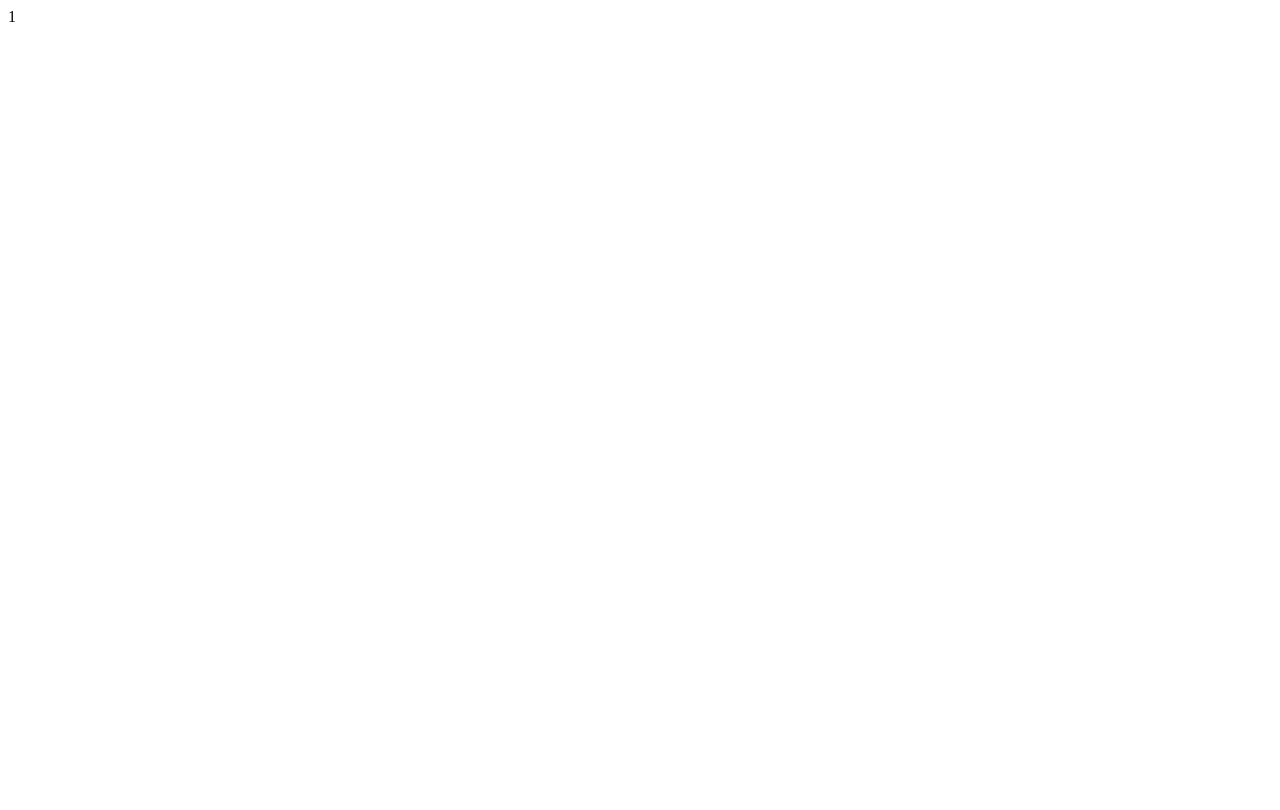
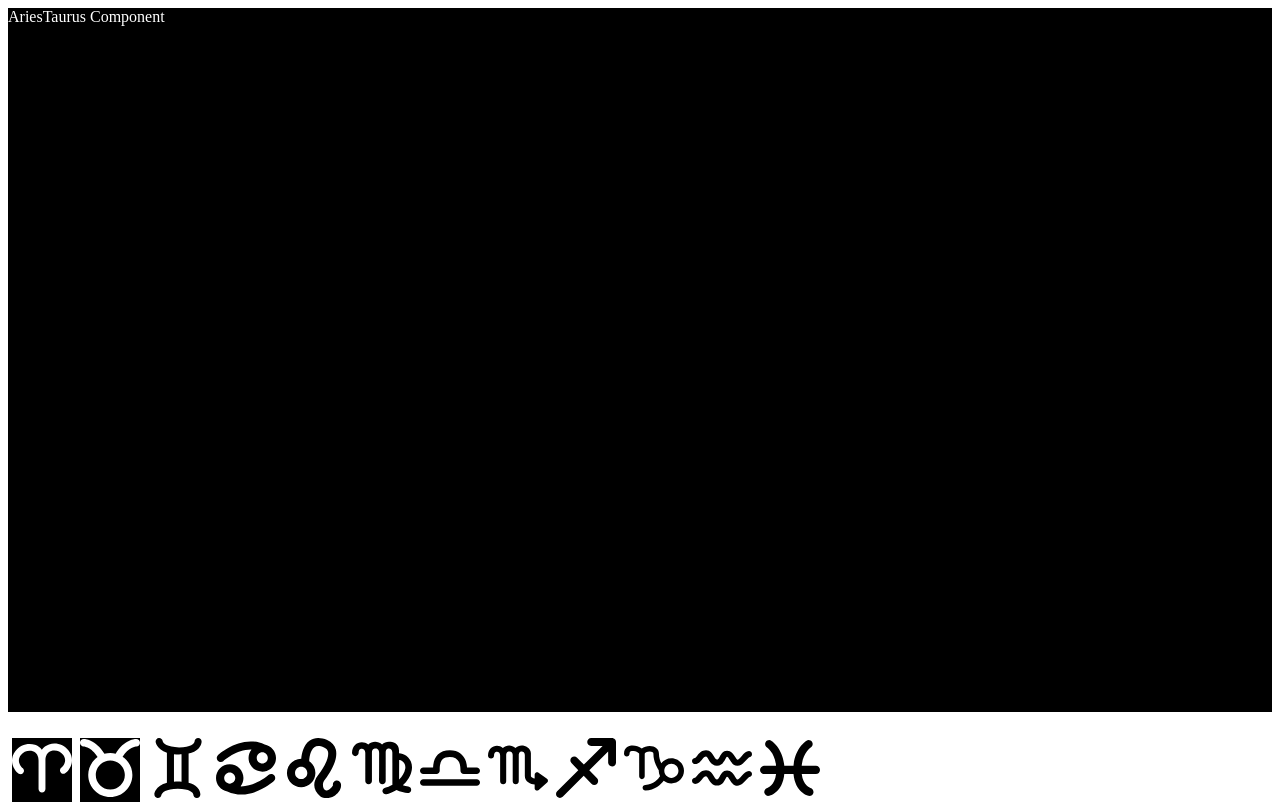
Before and after one commit to Andriy-Cherevatenko/symbolon-v3, a React (Create React App) app: page / in a window 1280 px wide. Built offline with nearby package versions, Linux system fonts and the light colour scheme.

Commit message:
WIP commit

```diff
--- a/src/App.js
+++ b/src/App.js
@@ -1,20 +1,14 @@
 import React, { memo } from 'react';
-// import Menu from './components/Menu/Menu';
-// import Page from './components/Page/Page';
+import Menu from './components/Menu/Menu';
+import Page from './components/Page/Page';
 
-function App() {
+const App = memo(() => {
     return (
         <React.Fragment>
-            <div>1</div>
+            <Page />
+            <Menu />
         </React.Fragment>
     );
-}
+});
 
 export default App;
-
-/*
-
-            <Page />
-            <Menu />
-
-        */
--- a/src/components/Menu/Menu.jsx
+++ b/src/components/Menu/Menu.jsx
@@ -2,11 +2,14 @@ import React, { memo } from 'react';
 import './Menu.less';
 import MenuItem from '../MenuItem/MenuItem';
 import ZODIAC from '../../constants/constants';
-import { useSelector } from 'react-redux';
+import { useQuery } from '@apollo/react-hooks';
+import SELECTED_CARDS_QUERY from '../../graphql/SELECTED_CARDS_QUERY';
 
 const Menu = memo(() => {
-    const getSelectedCards = (state) => state.get('selectedCards');
-    const selectedCards = useSelector(getSelectedCards);
+    const { loading, data } = useQuery(SELECTED_CARDS_QUERY);
+    if (loading) return <h2>Loading...</h2>;
+    const selectedCards = data.selectedCards.value;
+    console.log(selectedCards);
     return (
         <div className="menu-wrapper">
             {Object.keys(ZODIAC).map((item) => (
--- a/src/components/MenuItem/MenuItem.jsx
+++ b/src/components/MenuItem/MenuItem.jsx
@@ -2,24 +2,50 @@ import React, { memo } from 'react';
 import './MenuItem.less';
 import PropTypes from 'prop-types';
 import classNames from 'classnames';
-import { useDispatch } from 'react-redux';
-import ACTIONS from './../../actions';
+// import { useDispatch } from 'react-redux';
+// import ACTIONS from './../../actions';
+// import SELECT_ZODIAC_SIGN from '../../graphql/SELECT_ZODIAC_SIGN';
+//import VARIABLE_QUERY from '../graphql/VARIABLE_QUERY';
+// import { useMutation } from '@apollo/react-hooks';
 
 const MenuItem = memo(({ zodiacName, zodiacSign, selected }) => {
-    const dispatch = useDispatch();
-    const onClick = () => {
-        dispatch({
-            type: ACTIONS.SELECT_ZODIAC_SIGN,
-            zodiacName,
-        });
-    };
+    const onClick = () => {};
+
+    // dispatch({
+    //     type: ACTIONS.SELECT_ZODIAC_SIGN,
+    //     zodiacName,
+    // });
+    // const useSelectZodiacSignHook = (value) => {
+    // const [selectZodiacSign] = useMutation(SELECT_ZODIAC_SIGN, {
+    //     variables: { value },
+    //     update: (cache) => {
+    // const data = cache.readQuery({
+    //     query: VARIABLE_QUERY,
+    // });
+
+    // const dataClone = {
+    //     ...data,
+    //     variable: {
+    //         ...data.variable,
+    //         value,
+    //     },
+    // };
+
+    //             cache.writeQuery({
+    //                 // query: VARIABLE_QUERY,
+    //                 // data: dataClone,
+    //                 data: value,
+    //             });
+    //         },
+    //     });
+    // };
 
     const menuItemClasses = classNames('menuitem-centered', { selected });
 
     return (
         <div data-testid="menuitem" onClick={onClick} className={menuItemClasses}>
             <img src={zodiacSign} alt={zodiacSign} />
-       </div>
+        </div>
     );
 });
 
--- a/src/components/Page/Page.jsx
+++ b/src/components/Page/Page.jsx
@@ -1,10 +1,13 @@
 import React, { memo } from 'react';
 import './Page.less';
-import { useSelector } from 'react-redux';
+import { useQuery } from '@apollo/react-hooks';
+import ARTICLE_QUERY from '../../graphql/ARTICLE_QUERY';
 
 const Page = memo(() => {
-    const getArticle = (state) => state.get('article');
-    const article = useSelector(getArticle);
+    const { loading, data } = useQuery(ARTICLE_QUERY);
+    if (loading) return <h2>Loading...</h2>;
+    const article = data.article.value;
+    console.log(article);
     return <div className="page">{article}</div>;
 });
 
--- /dev/null
+++ b/src/graphql/ARTICLE_QUERY.js
@@ -0,0 +1,12 @@
+import gql from 'graphql-tag';
+
+const ARTICLE_QUERY = gql`
+    query article {
+        article @client {
+            name
+            value
+        }
+    }
+`;
+
+export default ARTICLE_QUERY;
--- /dev/null
+++ b/src/graphql/SELECTED_CARDS_QUERY.js
@@ -0,0 +1,12 @@
+import gql from 'graphql-tag';
+
+const SELECTED_CARDS_QUERY = gql`
+    query selectedCards {
+        selectedCards @client {
+            name
+            value
+        }
+    }
+`;
+
+export default SELECTED_CARDS_QUERY;
--- /dev/null
+++ b/src/graphql/SELECT_ZODIAC_SIGN.js
@@ -0,0 +1,9 @@
+import gql from 'graphql-tag';
+
+const SELECT_ZODIAC_SIGN = gql`
+    mutation selectZodiacSign($value: String!) {
+        selectZodiacSign(value: $value) @client
+    }
+`;
+
+export default SELECT_ZODIAC_SIGN;
--- a/src/index.js
+++ b/src/index.js
@@ -6,7 +6,28 @@ import { ApolloProvider } from '@apollo/react-hooks';
 import { InMemoryCache } from 'apollo-cache-inmemory';
 
 import App from './App';
-import state from './state';
+//import state from './state';
+
+import Articles from './components/Articles';
+
+const state = {
+    variable: {
+        id: 1,
+        name: 'App Bar Color',
+        value: 'primary',
+        __typename: 'AppBarColorSetting',
+    },
+    article: {
+        name: 'article',
+        value: <Articles.AriesTaurus />,
+        __typename: 'article',
+    },
+    selectedCards: {
+        name: 'selectedCards',
+        value: ['Aries', 'Taurus'],
+        __typename: 'selectedCards',
+    },
+};
 
 const typeDefs = gql`
     type VariableType {
@@ -14,22 +35,47 @@ const typeDefs = gql`
         name: String!
         setting: String!
     }
+    type ArticleType {
+        id: Int!
+        name: String!
+        value: String!
+    }
+    type SelectedCardsType {
+        id: Int!
+        name: String!
+        value: String!
+    }
+    type ArticleCardsType {
+        article: ArticleType!
+        selectedCards: SelectedCardsType!
+    }
     type Query {
         variable: VariableType!
+        article: ArticleType!
+        selectedCards: SelectedCardsType!
     }
     type Mutation {
         updateVariable(value: String!): VariableType!
+        selectZodiacSign(value: String!): null
     }
 `;
 
 const resolvers = {
     Query: {
         variable: () => state.variable,
+        article: () => state.article,
+        selectedCards: () => state.selectedCards,
     },
     Mutation: {
         updateVariable: (_, { setting }) => {
             state.variable.value = setting;
             return state.appBarColorSetting;
+        },
+        selectZodiacSign: (_, { value }) => {
+            //reducer logic here
+            state.article.value = <Articles.Cancer />;
+            state.selectedCards = ['Cancer'];
+            return null;
         },
     },
 };
```
